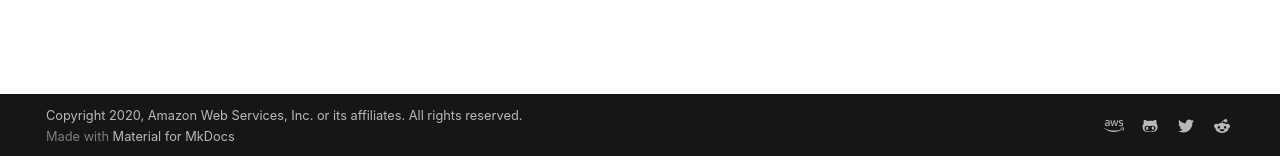
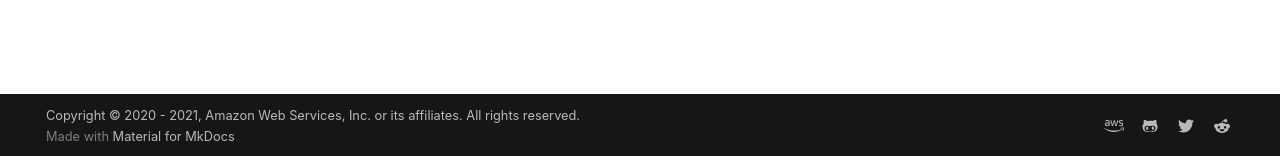
Before and after one commit to aws-samples/vmware-cloud-on-aws-terraform-examples, an MkDocs documentation site: the page built from docs/index.md, in a window 1280 px wide. Shown: the part 741-897 px from the top of the page. Built offline with MkDocs 1.6.1 and Material for MkDocs 9.7.7, drawn with Linux system fonts in a browser that asks for light colours; comment, search, counter and statistics services are not loaded.

Commit message:
#2: Update copyright

```diff
--- a/mkdocs.yml
+++ b/mkdocs.yml
@@ -13,7 +13,7 @@ remote_branch: 'gh-pages'
 edit_uri: 'blob/main/docs/'
 
 # Copyright
-copyright: 'Copyright 2020, Amazon Web Services, Inc. or its affiliates. All rights reserved.'
+copyright: 'Copyright &copy; 2020 - 2021, Amazon Web Services, Inc. or its affiliates. All rights reserved.'
 
 # Configuration
 theme:
```
